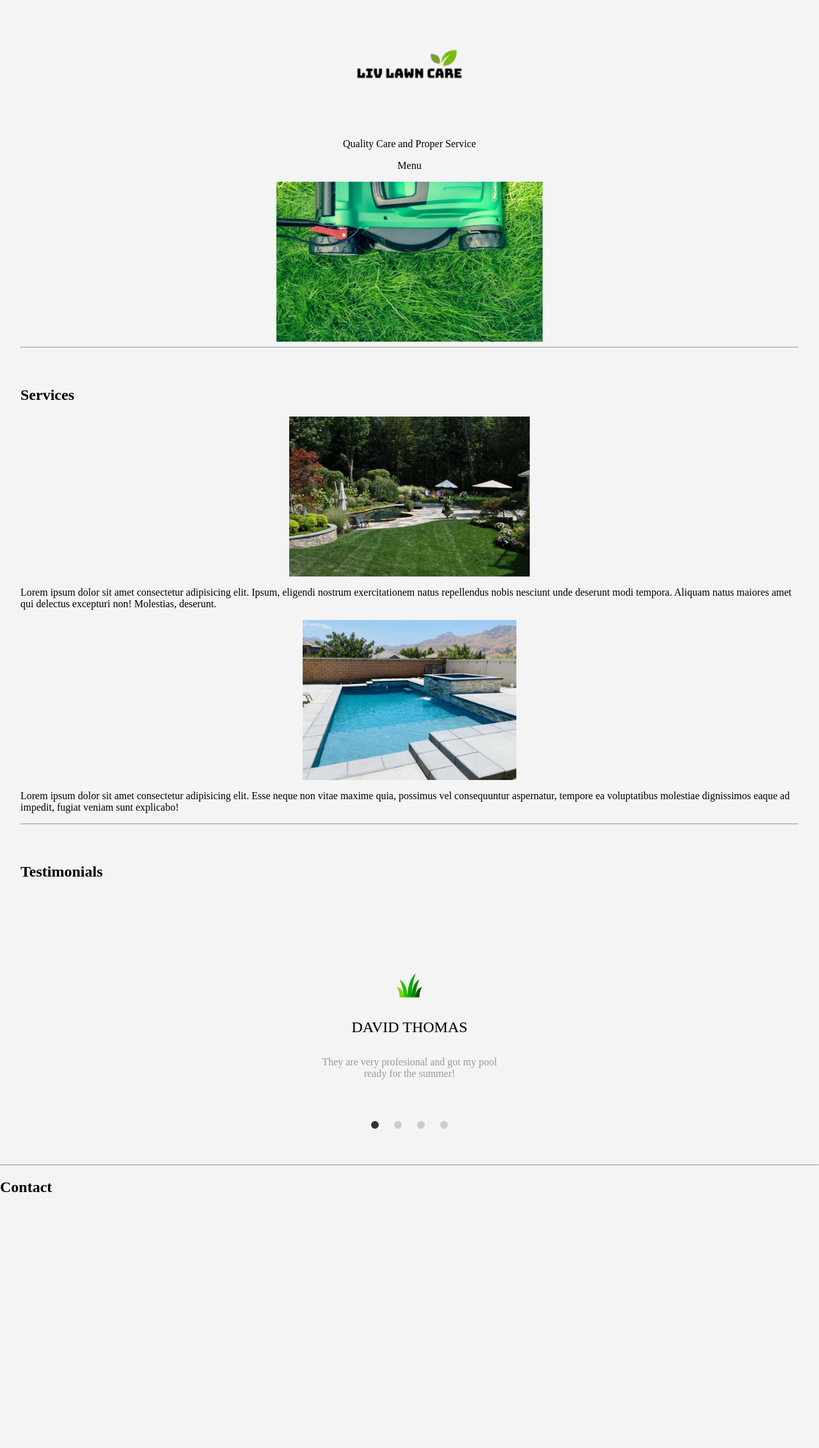
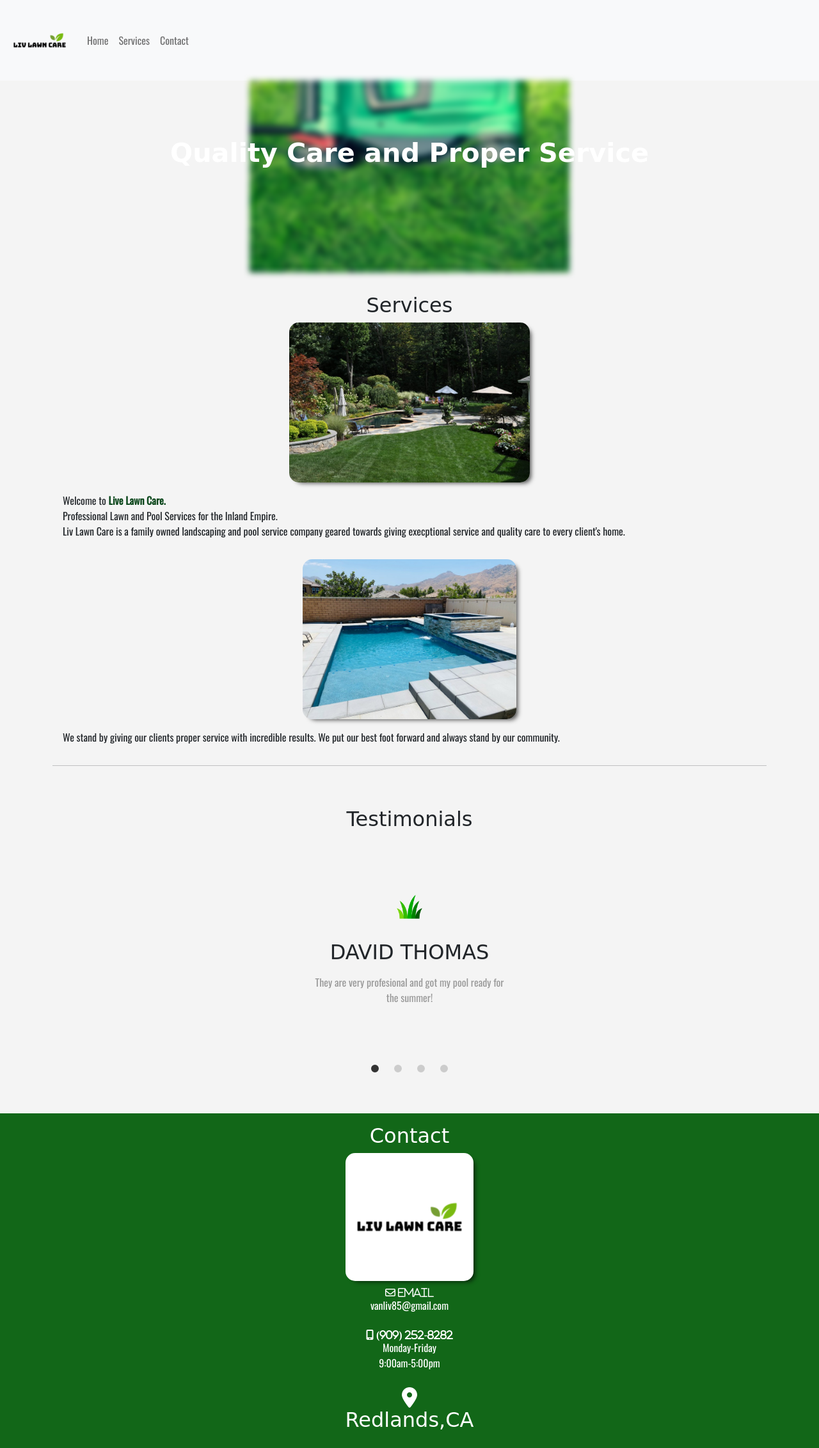
Before and after one commit to DavidMark24/LivLawnCare, a plain HTML site: page index.html in a window 1280 px wide. Shown: the whole page at 64% size. Before the commit the page ends 1888 px from the top, so only its background shows below. Drawn offline with nearby package versions, Linux system fonts and the light colour scheme; a web font is replaced by a local one.

Commit message:
Updated mobile site

```diff
--- a/index.html
+++ b/index.html
@@ -3,37 +3,42 @@
   <meta charset="UTF-8">
   <meta http-equiv="X-UA-Compatible" content="IE=edge">
   <meta name="viewport" content="width=device-width, initial-scale=1.0">
+  <link href="https://fonts.googleapis.com/css2?family=Odibee+Sans&family=Oswald&display=swap" rel="stylesheet">
+  <link href="https://cdn.jsdelivr.net/npm/bootstrap@5.1.1/dist/css/bootstrap.min.css" rel="stylesheet">
   <link rel="stylesheet" href="style.css">
   <title>Liv Lawn Care</title>
 </head>
 <body>
-<header>
-  <img class="logo" src="images/logo.png" alt="" srcset="">
-  <p class="head">Quality Care and Proper Service </p>
-</header>
-
   <!-- Nav Bar  -->
-
-<div class="navbar">
-  <div class="container">
-    <a id="mobile-cta" class="mobile-nav" href="#">Menu</a>
-    <nav>
-      <ul>
-        <li> <a href="#">Home</a>
+  <nav class="navbar navbar-expand-lg navbar-light bg-light">
+    <div class="container-fluid">
+      <a class="navbar-brand" href="#"> <img class="logo" src="images/logo.png" alt="" srcset=""> </a>
+      <button class="navbar-toggler" type="button" data-bs-toggle="collapse" data-bs-target="#navbarNav" aria-controls="navbarNav" aria-expanded="false" aria-label="Toggle navigation">
+        <span class="navbar-toggler-icon"></span>
+      </button>
+      <div class="collapse navbar-collapse" id="navbarNav">
+        <ul class="navbar-nav">
+          <li class="nav-item">
+            <a class="nav-link" aria-current="page" href="#">Home</a>
           </li>
-        <li> <a href="#">Services</a>
-        <li> <a href="#">Contact</a>
+          <li class="nav-item">
+            <a class="nav-link" href="#">Services</a>
           </li>
+          <li class="nav-item">
+            <a class="nav-link" href="#">Contact</a>
           </li>
         </ul>
-    </nav>
       </div>
     </div>
+  </nav>
 
 <main>
-  <img class = "main" src="images/cropped-lawn-care-photo-Copy.jpeg" alt="lawn mower and grass">
-  <hr>
+
+  <!-- <img class = "main" src="images/cropped-lawn-care-photo-Copy.jpeg" alt="lawn mower and grass"> -->
 </main>
+<div class="container">
+  <h1 class="main">Quality Care and Proper Service</h1>
+</div>
 
 <!-- Services  -->
 
@@ -41,9 +46,13 @@
   <div class="container">
     <h2>Services</h2>
     <img class="lawn" src="images/professional-lawn-maintenance-nj-1024x680.jpg" alt="" srcset="">
-    <p>Lorem ipsum dolor sit amet consectetur adipisicing elit. Ipsum, eligendi nostrum exercitationem natus repellendus nobis nesciunt unde deserunt modi tempora. Aliquam natus maiores amet qui delectus excepturi non! Molestias, deserunt.</p>
+    <p class="describe"> Welcome to <b class="llc">Live Lawn Care.</b> <br>
+      Professional Lawn and Pool Services for the Inland Empire. <br>
+      Liv Lawn Care is a family owned landscaping and pool service company geared towards giving
+      execptional service and quality care to every client's home.</p>
     <img class="pool" src="images/pool2.jpg" alt="" srcset="">
-    <p>Lorem ipsum dolor sit amet consectetur adipisicing elit. Esse neque non vitae maxime quia, possimus vel consequuntur aspernatur, tempore ea voluptatibus molestiae dignissimos eaque ad impedit, fugiat veniam sunt explicabo!</p>
+    <p class="describe">We stand by giving our clients proper service with incredible results. We put our best foot forward
+      and always stand by our community.</p>
     <hr>
   </div>
 </section>
@@ -80,17 +89,26 @@
       </div>
     </div>
 </section>
-<hr>
 
 <!-- Contact  -->
 
-<sectionn class="contact">
+<section class="contact">
   <div class="container">
-    <h2>Contact</h2>
+    <h2 class="contactColor">Contact</h2>
+    <img class="logo2" src="images/logo.png" alt="" srcset="">
+      <i class="far fa-envelope"> Email </i>
+      <p> vanliv85@gmail.com </p>
+      <i class="fas fa-mobile-alt"> (909) 252-8282 </i>
+      <p> Monday-Friday <br>
+        9:00am-5:00pm </p>
+        <i class="fas fa-map-marker-alt fa-2x"></i>
+        <h2 class="contactColor">
+          Redlands,CA
+        </h2>
+    </div>
 
-  </div>
 </section>
-
-
+<script src="https://cdn.jsdelivr.net/npm/bootstrap@5.1.1/dist/js/bootstrap.bundle.min.js" integrity="sha384-/bQdsTh/da6pkI1MST/rWKFNjaCP5gBSY4sEBT38Q/9RBh9AH40zEOg7Hlq2THRZ" crossorigin="anonymous"></script>
+<script src="https://kit.fontawesome.com/00384141bd.js" crossorigin="anonymous"></script>
 </body>
 </html>
--- a/style.css
+++ b/style.css
@@ -1,52 +1,69 @@
 body {
+  font-family: 'Oswald', sans-serif;
   margin: 0;
-  background: #F4F4F4
+  background: #f4f4f4;
+}
+
+h2 {
+  font-family: 'Odibee Sans', cursive;
+  text-align: center;
 }
 
 header {
   text-align: center;
 }
 
+
 .logo {
-height: 200px ;
+  height: 100px;
   width: auto;
 }
 
-
-.navbar {
-  text-align: center;
+.logo2{
+  width: 200px;
+  background-color: white;
+  border-radius: 15px;
+  -webkit-box-shadow: 6px 5px 7px -4px rgba(0, 0, 0, 0.7);
+  box-shadow: 6px 5px 7px -4px rgba(0, 0, 0, 0.7);
+  display: block;
+  margin-left: auto;
+  margin-right: auto;
 }
 
-li {
-  list-style: none;
-}
-
-a {
-  color: black;
-  text-decoration: none;
-}
-nav {
-  display: none;
-}
 
 main {
-display: block;
+  background: url(images/cropped-lawn-care-photo-Copy.jpeg);
+  background-size: auto 100%;
+  background-repeat: no-repeat;
+  height: 300px;
+  background-position: center;
+  filter: blur(5px);
   padding: 1em 2em;
 }
 
 section {
+  margin-top: 1em;
   display: block;
   padding: 1em 2em;
 }
 
 .main {
-  height: 250px;
-  width: auto;
-  display: block;
-  margin-left: auto;
-  margin-right: auto;
-}
 
+  font-size: 5ch;
+  font-family: 'Odibee Sans', cursive;
+  /* background-color: rgb(0,0,0);
+  background-color: rgba(0,0,0, 0.4);  */
+  color: white;
+  font-weight: bold;
+  /* border: 3px solid #f1f1f1; */
+  position: absolute;
+  top: 30%;
+  left: 50%;
+  transform: translate(-50%, -50%);
+  z-index: 2;
+  width: 80%;
+  padding: 20px;
+  text-align: center; }
 
 .lawn {
   display: block;
@@ -54,6 +71,9 @@ padding: 1em 2em;
   margin-right: auto;
   height: 250px;
   width: auto;
+  border-radius: 15px;
+  -webkit-box-shadow: 6px 5px 7px -4px rgba(0, 0, 0, 0.7);
+  box-shadow: 6px 5px 7px -4px rgba(0, 0, 0, 0.7);
 }
 .pool {
   display: block;
@@ -61,8 +81,18 @@ padding: 1em 2em;
   margin-right: auto;
   height: 250px;
   width: auto;
+  border-radius: 15px;
+  -webkit-box-shadow: 6px 5px 7px -4px rgba(0, 0, 0, 0.7);
+  box-shadow: 6px 5px 7px -4px rgba(0, 0, 0, 0.7);
 }
 
+.describe {
+  padding: 1em;
+}
+
+.llc {
+  color: #0c471c;
+}
 
 /* Testimoniols  */
 
@@ -163,7 +193,7 @@ padding: 1em 2em;
 }
 .slider__image {
   font-size: 2.7rem;
-          color: #2196F3;
+  color: #2196f3;
 }
 .slider__caption {
   font-weight: 500;
@@ -198,3 +228,16 @@ padding: 1em 2em;
     box-shadow: 0 0 0 0 #333, 0 0 0 0 rgba(51, 51, 51, 0);
   }
 }
+
+.contact {
+  color: white;
+  background: #126718 ;
+  text-align: center;
+}
+.contactColor {
+  color: white;
+}
+
+.contact i {
+  margin-top: 10px;
+}
```
Also changed, not shown: script.js (added, +11 -0 lines). Lines whose indentation alone changed are shown as unchanged.
